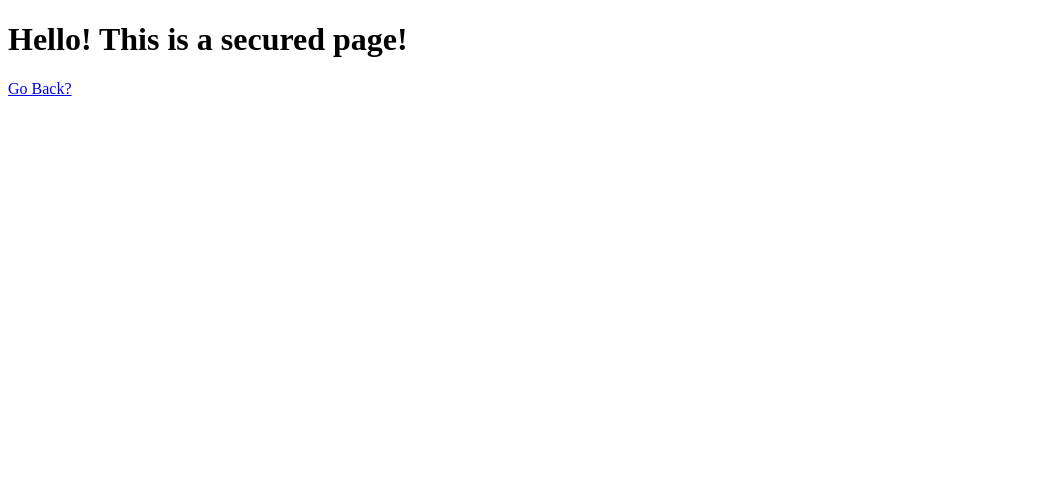
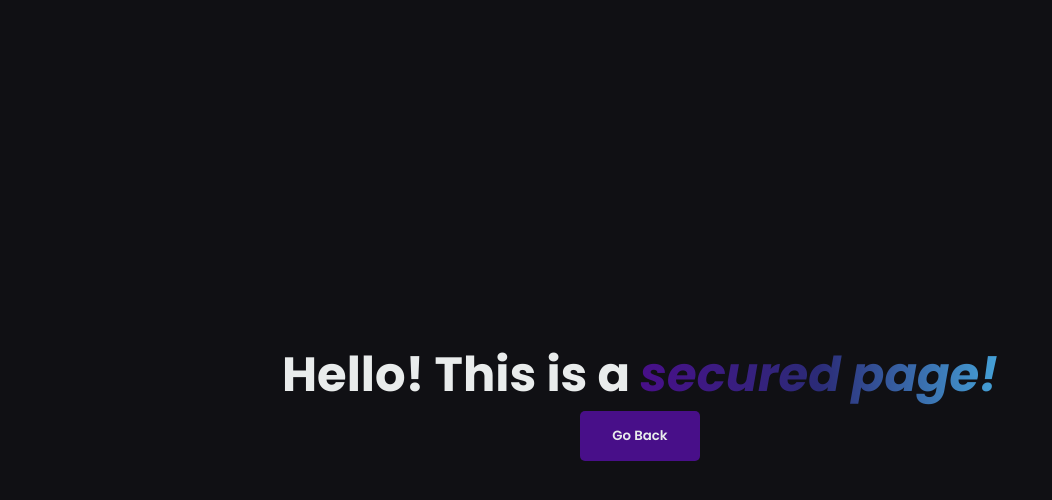
Before and after one commit to dhelfy/basicAuth, a website: page secured.html in a window 1280 px wide. Shown: the whole page, without its empty margins (0-1052 px from the left). Drawn offline with Linux system fonts and the light colour scheme.

Commit message:
Added some styles to make pages look more fancy. Added instruction how to handle static files in server.js

```diff
--- /dev/null
+++ b/public/style.css
@@ -0,0 +1,57 @@
+:root {
+    --text: #e9ecec;
+    --background: #101014;
+    --primary: #480f89;
+    --secondary: #2b2b77;
+    --accent: #45a1d7;
+    --linearPrimarySecondaryAccent: linear-gradient(90deg, #480f89, #2b2b77, #45a1d7);
+}
+
+* {
+    padding: 0px;
+    margin: 0px;
+    color: var(--text);
+    font-family: "Poppins";
+}
+
+h1 {
+    font-size: 48px;
+}
+
+button {
+    background-color: var(--primary);
+    height: 50px;
+    width: 120px;
+    border-radius: 5px;
+    border: none;
+    font-weight: 600;
+}
+
+button:active {
+    background-color: var(--secondary);
+}
+
+.body {
+    background-color: var(--background);
+}
+
+.centered-flex-container {
+    display: flex;
+    align-items: center;
+    justify-content: center;
+    height: 100vh;
+}
+
+.main-content {
+    width: max-content;
+    display: flex;
+    flex-direction: column;
+    align-items: center;
+}
+
+.gradient-italic {
+    font-style: italic;
+    background: var(--linearPrimarySecondaryAccent);
+    -webkit-background-clip: text;
+    -webkit-text-fill-color: transparent;
+}
--- a/secured.html
+++ b/secured.html
@@ -4,9 +4,17 @@
     <meta charset="UTF-8">
     <meta name="viewport" content="width=device-width, initial-scale=1.0">
     <title>Secured Page</title>
+    <link rel="stylesheet" href="/style.css">
+    <link rel="preconnect" href="https://fonts.googleapis.com">
+    <link rel="preconnect" href="https://fonts.gstatic.com" crossorigin>
+    <link href="https://fonts.googleapis.com/css2?family=Poppins:ital,wght@0,400;0,500;0,600;0,700;1,400;1,500;1,600;1,700&display=swap" rel="stylesheet">
 </head>
-<body>
-    <h1>Hello! This is a secured page!</h1>
-    <a href="index.html">Go Back?</a>
+<body class="body">
+    <div class="centered-flex-container">
+        <main class="main-content">
+            <h1>Hello! This is a <span class="gradient-italic">secured page!</span></h1>
+            <button class="go-back-button" onclick="location.href = 'index.html'">Go Back</button>
+        </main>
+    </div>
 </body>
 </html>
--- a/server.js
+++ b/server.js
@@ -35,6 +35,9 @@ app.get('/secured.html', authMiddleWare, function(req, res) {
     res.sendFile(__dirname + '/secured.html')
 })
 
+// Указываем из какой папки брать статические файлы, например стили или скрипты
+app.use(express.static('public'))
+
 // Запуск сервера который будет слушать запросы на 3000 порту
 app.listen(3000, () => {
     console.log('Сервер запущен на порту 3000')
```
Also changed, not shown: index.html (+11 -3 lines).
